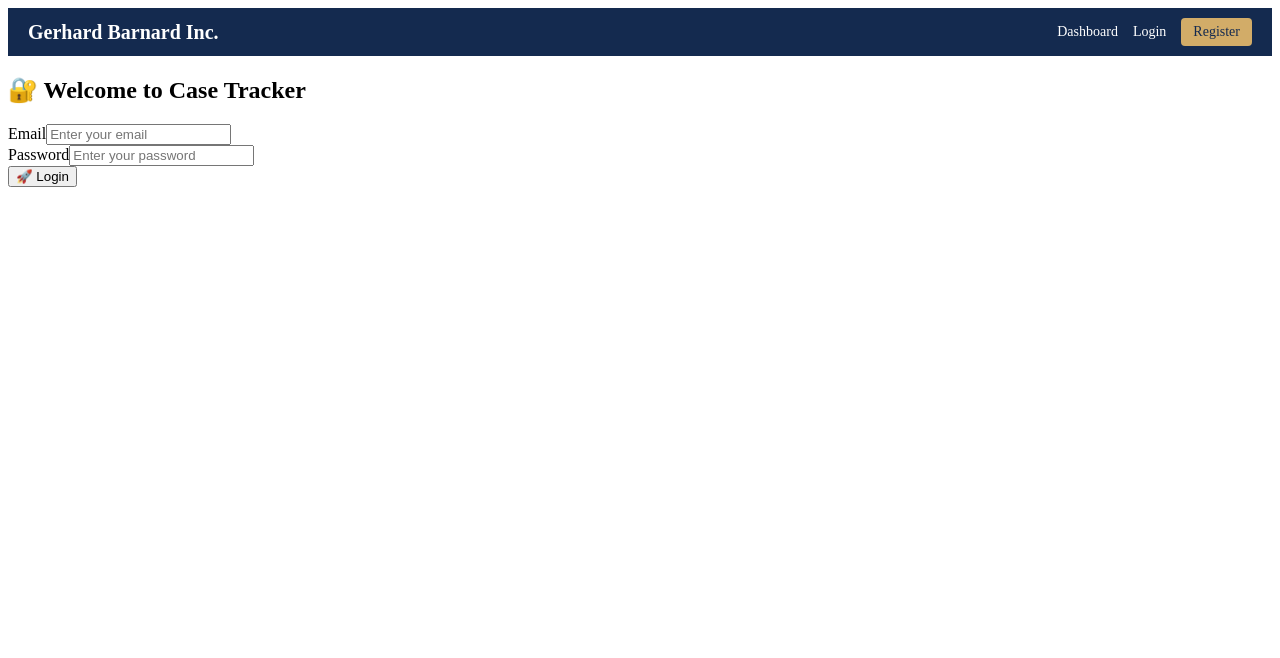
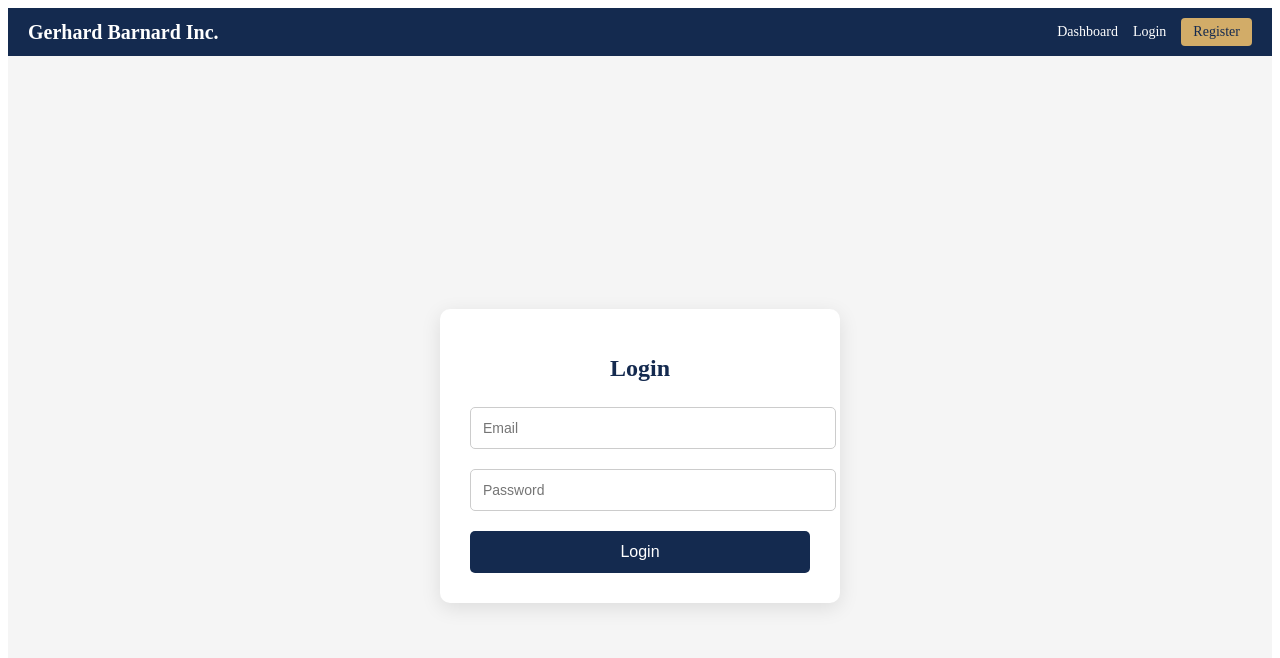
Before and after one commit to Mars88-dev/case-tracking-backend, a React (Create React App) app in the folder client/: page /login in a window 1280 px wide. Shown: the top 658 px of the page. Built offline with nearby package versions, Linux system fonts and the light colour scheme.

Commit message:
final changes

```diff
--- a/client/src/pages/Login.js
+++ b/client/src/pages/Login.js
@@ -2,86 +2,100 @@ import React, { useState } from "react";
 import axios from "axios";
 import { useNavigate } from "react-router-dom";
 
-const Login = () => {
-  const [form, setForm] = useState({ email: "", password: "" });
+export default function Login() {
+  const [email, setEmail] = useState("");
+  const [password, setPassword] = useState("");
   const [error, setError] = useState("");
   const navigate = useNavigate();
 
-  const handleChange = (e) => {
-    setForm({ ...form, [e.target.name]: e.target.value });
-  };
-
-  const handleSubmit = async (e) => {
+  const handleSubmit = async e => {
     e.preventDefault();
     setError("");
 
     try {
-      const res = await axios.post(
-        "https://case-tracking-backend.onrender.com/api/auth/login",
-        form
-      );
-      const { token } = res.data;
-      localStorage.setItem("token", token);
-      navigate("/"); // Navigate to dashboard
+      const res = await axios.post("https://case-tracking-backend.onrender.com/api/auth/login", {
+        email,
+        password,
+      });
+      localStorage.setItem("token", res.data.token);
+      navigate("/");
     } catch (err) {
       setError(err.response?.data?.message || "Login failed");
     }
   };
 
   return (
-    <div className="min-h-screen flex items-center justify-center bg-[#142a4f] px-4">
-      <div className="w-full max-w-md p-8 bg-white shadow-2xl sm:max-w-lg md:max-w-xl rounded-2xl sm:p-10 md:p-12">
-        <h2 className="text-4xl font-extrabold mb-8 text-center text-[#142a4f] tracking-tight">
-          🔐 Welcome to Case Tracker
-        </h2>
+    <div style={styles.page}>
+      <form onSubmit={handleSubmit} style={styles.form}>
+        <h1 style={styles.title}>Login</h1>
 
-        {error && (
-          <div className="mb-4 font-semibold text-center text-red-600">
-            {error}
-          </div>
-        )}
+        {error && <div style={styles.error}>{error}</div>}
 
-        <form onSubmit={handleSubmit}>
-          <div className="mb-5">
-            <label className="block mb-2 text-sm font-medium text-gray-700">
-              Email
-            </label>
         <input
+          placeholder="Email"
           type="email"
-              name="email"
-              placeholder="Enter your email"
-              value={form.email}
-              onChange={handleChange}
-              className="w-full p-3 border border-gray-300 rounded-md text-base focus:outline-none focus:ring-2 focus:ring-[#d2ac68]"
+          value={email}
+          onChange={e => setEmail(e.target.value)}
+          style={styles.input}
           required
         />
-          </div>
-
-          <div className="mb-8">
-            <label className="block mb-2 text-sm font-medium text-gray-700">
-              Password
-            </label>
         <input
+          placeholder="Password"
           type="password"
-              name="password"
-              placeholder="Enter your password"
-              value={form.password}
-              onChange={handleChange}
-              className="w-full p-3 border border-gray-300 rounded-md text-base focus:outline-none focus:ring-2 focus:ring-[#d2ac68]"
+          value={password}
+          onChange={e => setPassword(e.target.value)}
+          style={styles.input}
           required
         />
-          </div>
-
-          <button
-            type="submit"
-            className="w-full bg-[#d2ac68] hover:bg-[#b89652] text-white font-bold py-3 text-lg rounded-md transition duration-300"
-          >
-            🚀 Login
-          </button>
+        <button type="submit" style={styles.button}>Login</button>
       </form>
     </div>
-    </div>
   );
+}
+
+const styles = {
+  page: {
+    display: "flex",
+    justifyContent: "center",
+    alignItems: "center",
+    minHeight: "100vh",
+    background: "#f5f5f5"
+  },
+  form: {
+    background: "#ffffff",
+    padding: 30,
+    borderRadius: 10,
+    width: 340,
+    boxShadow: "0 5px 20px rgba(0,0,0,0.1)"
+  },
+  title: {
+    textAlign: "center",
+    marginBottom: 25,
+    color: "#142a4f",
+    fontSize: 24
+  },
+  error: {
+    color: "red",
+    marginBottom: 20,
+    textAlign: "center",
+    fontWeight: "500"
+  },
+  input: {
+    width: "100%",
+    padding: 12,
+    marginBottom: 20,
+    borderRadius: 5,
+    border: "1px solid #ccc",
+    fontSize: 14
+  },
+  button: {
+    width: "100%",
+    padding: 12,
+    background: "#142a4f",
+    color: "#ffffff",
+    border: "none",
+    borderRadius: 5,
+    fontSize: 16,
+    cursor: "pointer"
+  }
 };
-
-export default Login;
```
Lines whose indentation alone changed are shown as unchanged.
